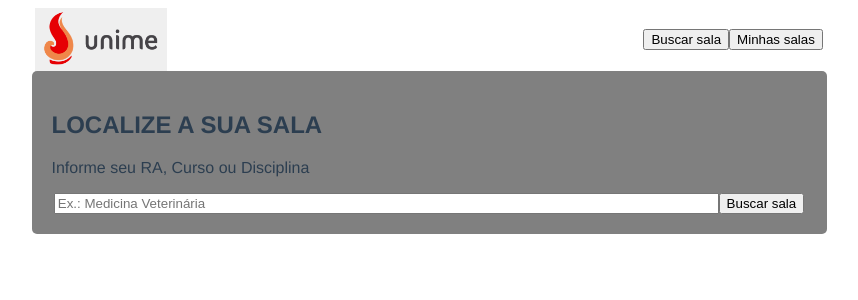
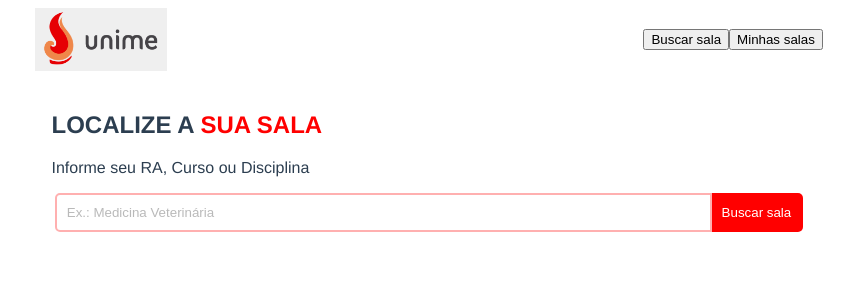
Before and after one commit to MikaelMR/unime-ensalamentoUNIDEV, a Vue app: page / in a window 1280 px wide. Shown: the top 300 px of the page, without its empty margins (211-1069 px from the left). Built offline with nearby package versions, Linux system fonts and the light colour scheme.

Commit message:
Buscador estilização "final"

```diff
--- a/src/components/modules/Buscador.vue
+++ b/src/components/modules/Buscador.vue
@@ -1,16 +1,12 @@
 <template>
     <section>
         <div class="buscador-main">
-            <div class="buscador-title">
-                <h1>LOCALIZE A SUA SALA</h1>
-                <p>Informe seu RA, Curso ou Disciplina</p>
-            </div>
-            <div class="buscador-container">
-                <form action="">
-                    <input type="text" v-model="input" placeholder="Ex.: Medicina Veterinária" name="buscador">
-                    <button type="submit">Buscar sala</button>
-                </form>
-            </div>
+            <h1 class="buscador-title">LOCALIZE A <span id="buscador-title-suasala">SUA SALA</span></h1>
+            <p class="buscador-title">Informe seu RA, Curso ou Disciplina</p>
+            <form action="">
+                <input type="text" class="buscador-input" v-model="input" placeholder="Ex.: Medicina Veterinária" name="buscador">
+                <button type="submit" class="buscador-button">Buscar sala</button>
+            </form>
         </div>
     </section>
 </template>
@@ -23,7 +19,7 @@
 
 <style>
     .buscador-main {
-        background-color: grey;
+        background-color: white;
         padding: 20px;
         width: 755px;
         margin-left: auto;
@@ -33,8 +29,29 @@
     .buscador-title {
         text-align: left;
     }
-    input {
+    #buscador-title-suasala {
+        color: red;
+    }
+    .buscador-button {
+        color: white;
+        background-color: red;
+        padding: 10px;
+        box-sizing: border-box;
+        border: 2px solid red;
+        border-left: none;
+        border-top-right-radius: 5px;
+        border-bottom-right-radius: 5px;
+    }
+    .buscador-input {
         width: 87%;
-        align-content: left;
+        padding: 10px;
+        display: inline-block;
+        border: 2px solid #FFB0B0;
+        border-top-left-radius: 5px;
+        border-bottom-left-radius: 5px;
+        box-sizing: border-box;
+    }
+    .buscador-input::-webkit-input-placeholder {
+        opacity: 0.5;
     }
 </style>
```
